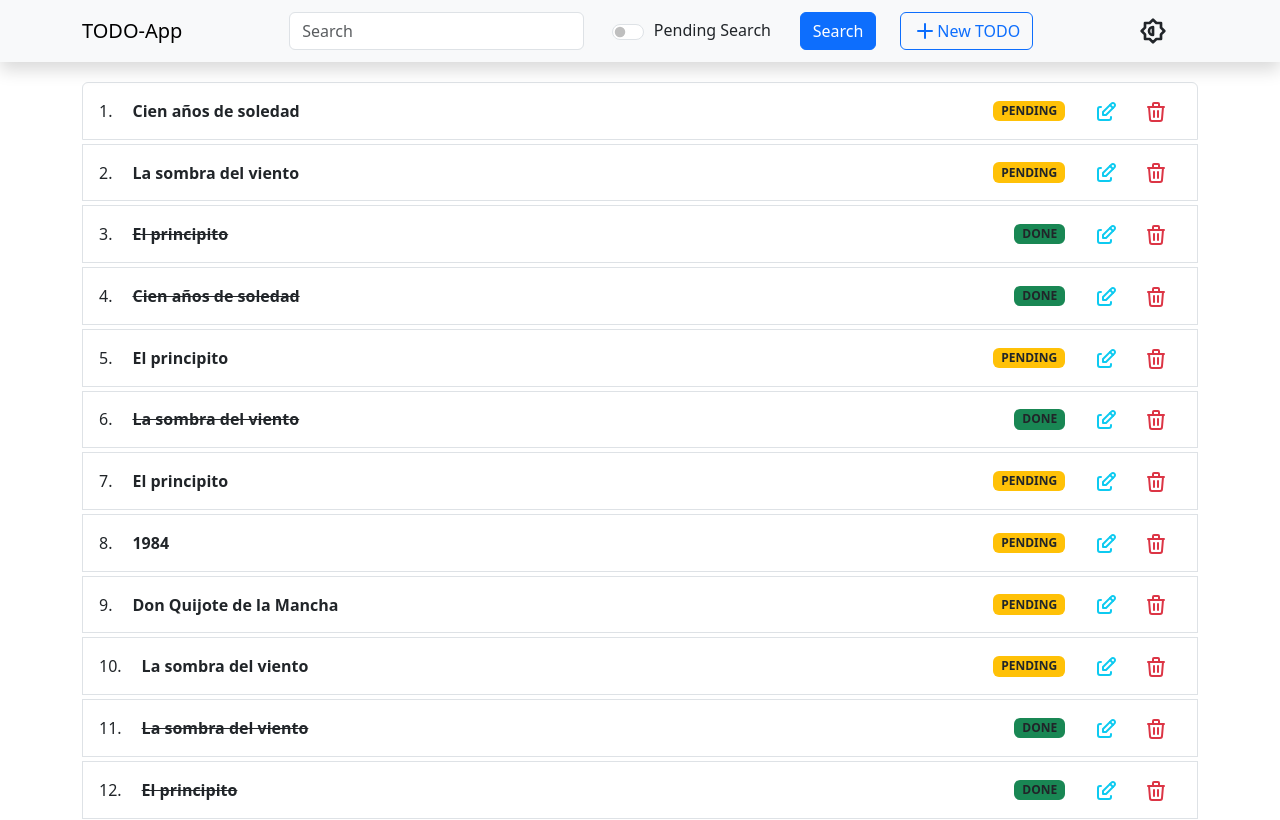
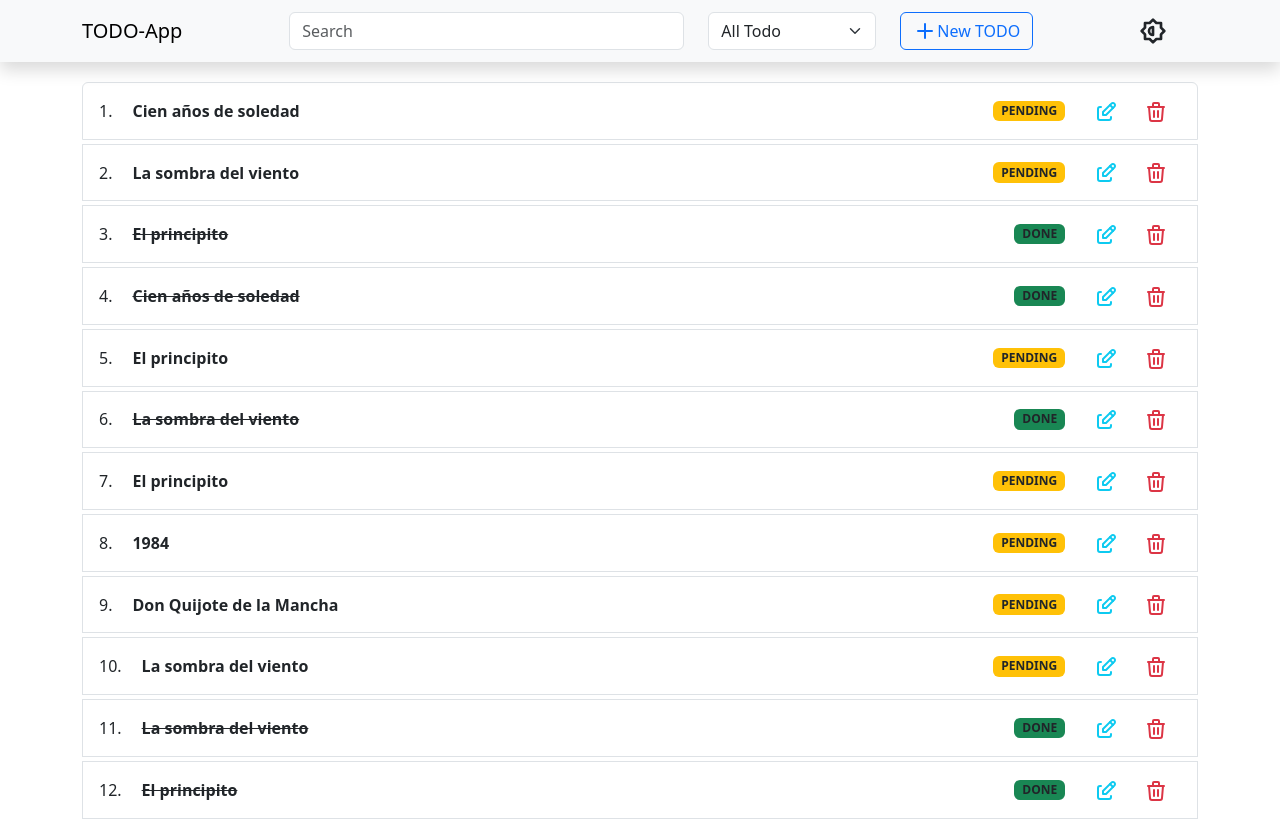
Before and after one commit to DIOLINK/challenge-invgate, a React (Vite) app: page / in a window 1280 px wide. Shown: the top 820 px of the page. Built offline with nearby package versions, Linux system fonts and the light colour scheme.

Commit message:
refactor: Search bar

```diff
--- a/src/components/Layout/Navbar/Search.tsx
+++ b/src/components/Layout/Navbar/Search.tsx
@@ -1,8 +1,23 @@
 import { AddItem } from '@/components';
 import { useUIContext } from '@/contexts/UI/UIProvider';
+import { ChangeEvent } from 'react';
 import { Col, Form, Row } from 'react-bootstrap';
 export const Search = () => {
   const { openModal } = useUIContext();
+
+  const OPTIONS_SELECTED = [
+    { value: 'all', label: 'All Todo' },
+    { value: 'done', label: 'Done' },
+    { value: 'pending', label: 'Pending' },
+  ];
+
+  function handleChange(
+    event: ChangeEvent<HTMLInputElement | HTMLSelectElement>
+  ): void {
+    console.log('🚀 ~ Search ~ event:', event.target.value);
+
+  }
+
   return (
     <Col md={8}>
       <Form className="flex-grow-1">
@@ -12,17 +27,28 @@ export const Search = () => {
               type="text"
               placeholder="Search"
               className=" mr-sm-2"
+              autoComplete="off"
+              name="search"
+              onChange={(event) =>
+                handleChange(event as ChangeEvent<HTMLInputElement>)
+              }
             />
           </Col>
           <Col xs="3">
-            <Form.Check
-              type="switch"
-              id="custom-switch"
-              label="Pending Search"
-              className="d-flex align-items-center justify-content-around pointer"
-            />
+            <Form.Select
+              aria-label="Default select example"
+              name="selectFilter"
+              onChange={(event) =>
+                handleChange(event as ChangeEvent<HTMLSelectElement>)
+              }
+            >
+              {OPTIONS_SELECTED.map((option, index) => (
+                <option key={option.value + index} value={option.value}>
+                  {option.label}
+                </option>
+              ))}
+            </Form.Select>
           </Col>
-          <AddItem variant="primary" btnTitle="Search" iconStart={null} />
           <AddItem onClick={openModal} />
         </Row>
       </Form>
```
